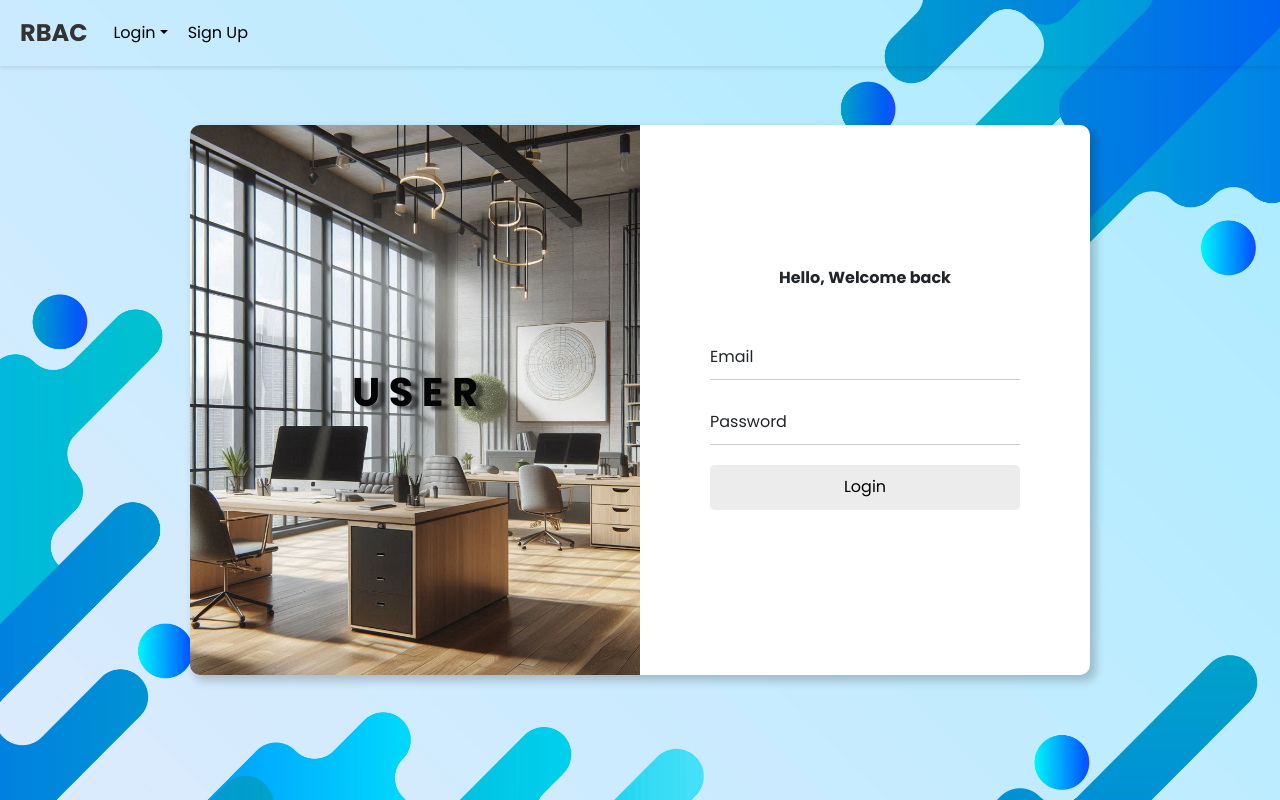
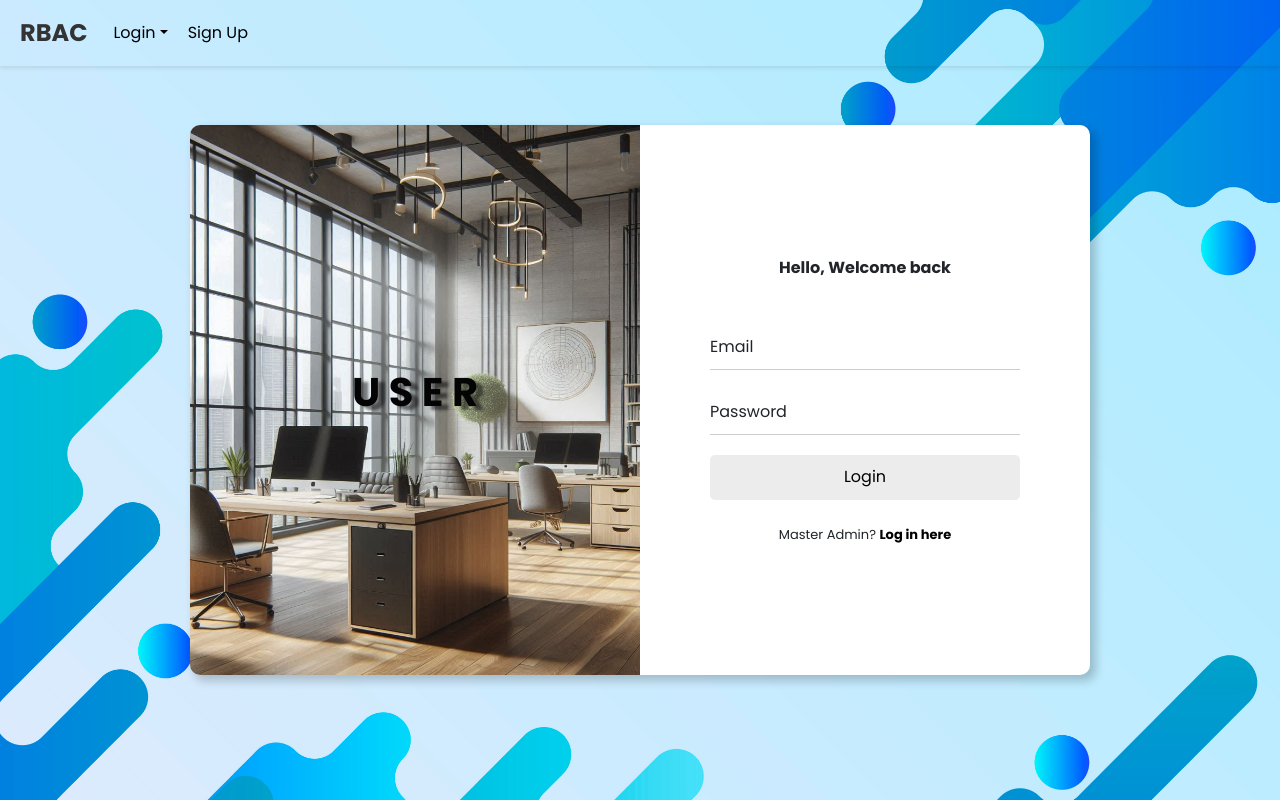
Before and after one commit to bijayshankarj/rbac, a PHP site: page /RBAC/users in a window 1280 px wide. Run offline with PHP 8.4, Linux system fonts and the light colour scheme.

Commit message:
Update index.php

```diff
--- a/RBAC/users/index.php
+++ b/RBAC/users/index.php
@@ -241,7 +241,7 @@ if (isset($_SESSION["timeatlock"]) && (time() - $_SESSION["timeatlock"]) < $_SES
                                 <input type="submit" class="submit" name="submit" value="Login">
                             </div>
                             <div class="signin">
-                                <!-- <span>Already have an account? <a href="#">Log in here</a></span> -->
+                                <span>Master Admin? <a href="../">Log in here</a></span>
                             </div>
                         </form>
                     </div>
```
